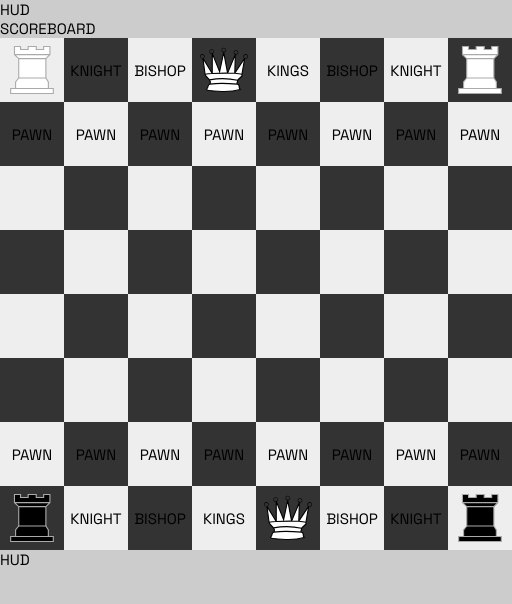
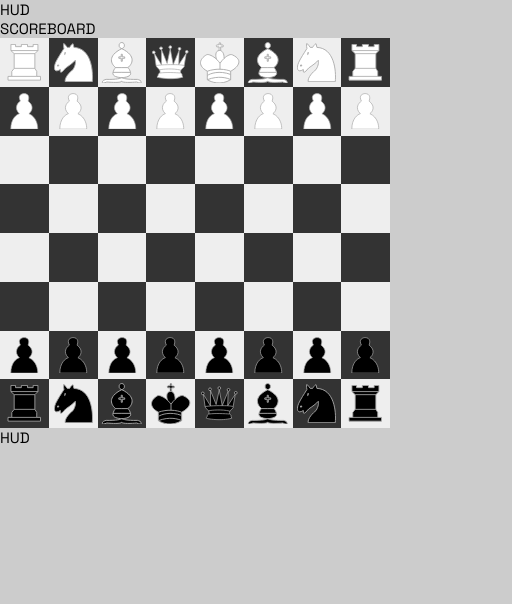
Before and after one commit to NomaanAkhtar64/chess, a React (Create React App) app: page / in a window 390 px wide. Both pictures are taken after a click on the button "Play". Shown: the top 604 px of the page, 512 px wide, since content can reach past the window. Built offline with nearby package versions, Linux system fonts and the light colour scheme.

Commit message:
Made Board Responsive

```diff
--- a/src/components/GameBoard.css
+++ b/src/components/GameBoard.css
@@ -1,8 +1,13 @@
 .square {
-  width: var(--square-size);
-  height: var(--square-size);
-  min-width: var(--square-size);
-  min-height: var(--square-size);
+  width: 12.5vw;
+  height: 12.5vw;
+  /* max-width: 12.5%;
+  max-height: 12.5%; */
+  max-width: 10vh;
+  max-height: 10vh;
+  display: flex;
+  justify-content: center;
+  align-items: center;
 }
 .game-board {
   margin-left: auto;
@@ -14,12 +19,10 @@
   width: fit-content;
   margin-left: auto;
   margin-right: auto;
+  max-height: 80vh;
 }
 .squares > .row {
   width: fit-content;
-}
-.square {
-  --square-size: 64px;
 }
 .square.black {
   background: #333;
@@ -32,9 +35,9 @@
   display: flex;
   justify-content: center;
   align-items: center;
-  width: 64px;
-  height: 64px;
-  min-width: 64px;
-  min-height: 64px;
+  width: 12.5vw;
+  height: 12.5vw;
+  max-width: 10vh;
+  max-height: 10vh;
   position: absolute;
 }
--- a/src/components/GameBoard.jsx
+++ b/src/components/GameBoard.jsx
@@ -1,45 +1,48 @@
-import React, { useEffect, useState } from 'react';
+import React, { useState } from 'react';
+import Piece from './Piece';
 import "./GameBoard.css"
-import Piece from './Piece';
 
 const GameBoard = () => {
     const [userPieces, setUserPieces] = useState([
-        { type: "king", posX: 3, posY: 0, variant: "black" },
-        { type: "queen", posX: 4, posY: 0, variant: "black" },
-        { type: "bishop", posX: 2, posY: 0, variant: "black" },
-        { type: "bishop", posX: 5, posY: 0, variant: "black" },
-        { type: "knight", posX: 1, posY: 0, variant: "black" },
-        { type: "knight", posX: 6, posY: 0, variant: "black" },
-        { type: "rook", posX: 0, posY: 0, variant: "black", },
-        { type: "rook", posX: 7, posY: 0, variant: "black" },
-        { type: "pawn", posY: 1, posX: 0, variant: "black" },
-        { type: "pawn", posY: 1, posX: 1, variant: "black" },
-        { type: "pawn", posY: 1, posX: 2, variant: "black" },
-        { type: "pawn", posY: 1, posX: 3, variant: "black" },
-        { type: "pawn", posY: 1, posX: 4, variant: "black" },
-        { type: "pawn", posY: 1, posX: 5, variant: "black" },
-        { type: "pawn", posY: 1, posX: 6, variant: "black" },
-        { type: "pawn", posY: 1, posX: 7, variant: "black" },
+        { id: "k", type: "king", posX: 3, posY: 0, variant: "black" },
+        { id: "q", type: "queen", posX: 4, posY: 0, variant: "black" },
+        { id: "b1", type: "bishop", posX: 2, posY: 0, variant: "black" },
+        { id: "b2", type: "bishop", posX: 5, posY: 0, variant: "black" },
+        { id: "k1", type: "knight", posX: 1, posY: 0, variant: "black" },
+        { id: "k2", type: "knight", posX: 6, posY: 0, variant: "black" },
+        { id: "r1", type: "rook", posX: 0, posY: 0, variant: "black", },
+        { id: "r2", type: "rook", posX: 7, posY: 0, variant: "black" },
+        { id: "p1", type: "pawn", posY: 1, posX: 0, variant: "black" },
+        { id: "p2", type: "pawn", posY: 1, posX: 1, variant: "black" },
+        { id: "p3", type: "pawn", posY: 1, posX: 2, variant: "black" },
+        { id: "p4", type: "pawn", posY: 1, posX: 3, variant: "black" },
+        { id: "p5", type: "pawn", posY: 1, posX: 4, variant: "black" },
+        { id: "p6", type: "pawn", posY: 1, posX: 5, variant: "black" },
+        { id: "p7", type: "pawn", posY: 1, posX: 6, variant: "black" },
+        { id: "p8", type: "pawn", posY: 1, posX: 7, variant: "black" },
     ]);
 
     const [opponentPieces, setOpponentPieces] = useState([
-        { type: "king", posX: 3, posY: 0, variant: "white" },
-        { type: "queen", posX: 4, posY: 0, variant: "white" },
-        { type: "bishop", posX: 2, posY: 0, variant: "white" },
-        { type: "bishop", posX: 5, posY: 0, variant: "white" },
-        { type: "knight", posX: 1, posY: 0, variant: "white" },
-        { type: "knight", posX: 6, posY: 0, variant: "white" },
-        { type: "rook", posX: 0, posY: 0, variant: "white", },
-        { type: "rook", posX: 7, posY: 0, variant: "white" },
-        { type: "pawn", posY: 1, posX: 0, variant: "white" },
-        { type: "pawn", posY: 1, posX: 1, variant: "white" },
-        { type: "pawn", posY: 1, posX: 2, variant: "white" },
-        { type: "pawn", posY: 1, posX: 3, variant: "white" },
-        { type: "pawn", posY: 1, posX: 4, variant: "white" },
-        { type: "pawn", posY: 1, posX: 5, variant: "white" },
-        { type: "pawn", posY: 1, posX: 6, variant: "white" },
-        { type: "pawn", posY: 1, posX: 7, variant: "white" },
+        { id: "k", type: "king", posX: 3, posY: 0, variant: "white" },
+        { id: "q", type: "queen", posX: 4, posY: 0, variant: "white" },
+        { id: "b1", type: "bishop", posX: 2, posY: 0, variant: "white" },
+        { id: "b2", type: "bishop", posX: 5, posY: 0, variant: "white" },
+        { id: "k1", type: "knight", posX: 1, posY: 0, variant: "white" },
+        { id: "k2", type: "knight", posX: 6, posY: 0, variant: "white" },
+        { id: "r1", type: "rook", posX: 0, posY: 0, variant: "white", },
+        { id: "r2", type: "rook", posX: 7, posY: 0, variant: "white" },
+        { id: "p1", type: "pawn", posY: 1, posX: 0, variant: "white" },
+        { id: "p2", type: "pawn", posY: 1, posX: 1, variant: "white" },
+        { id: "p3", type: "pawn", posY: 1, posX: 2, variant: "white" },
+        { id: "p4", type: "pawn", posY: 1, posX: 3, variant: "white" },
+        { id: "p5", type: "pawn", posY: 1, posX: 4, variant: "white" },
+        { id: "p6", type: "pawn", posY: 1, posX: 5, variant: "white" },
+        { id: "p7", type: "pawn", posY: 1, posX: 6, variant: "white" },
+        { id: "p8", type: "pawn", posY: 1, posX: 7, variant: "white" },
     ]);
+
+    const [moveCount, setMoveCount] = useState(1);
+    const [isUserMove, setIsUserMove] = useState(true);
     return (
         <div className="game-board">
             <div className="squares">
@@ -126,10 +129,10 @@ const GameBoard = () => {
             </div>
             <>
                 {userPieces.map((p, i) => (
-                    <Piece {...p} key={i} />
+                    <Piece isUserMove={isUserMove} {...p} key={i} />
                 ))}
                 {opponentPieces.map((o, i) => (
-                    <Piece posY={7 - o.posY} posX={7 - o.posX} variant={o.variant} type={o.type} key={i} />
+                    <Piece isUserMove={isUserMove} posY={7 - o.posY} posX={7 - o.posX} variant={o.variant} type={o.type} key={i} />
                 ))}
             </>
         </div>
--- a/src/components/Piece.jsx
+++ b/src/components/Piece.jsx
@@ -1,39 +1,59 @@
-import React, { useMemo, useState } from 'react';
+import React, { useState } from 'react';
 
 const getIcon = (type, isBlack) => {
     switch (type) {
         case "rook":
             return (
-                <svg width="48" height="48" viewBox="0 0 239 262" fill="none" xmlns="http://www.w3.org/2000/svg">
+                <svg width="75%" height="75%" viewBox="0 0 239 262" fill="none" xmlns="http://www.w3.org/2000/svg">
                     <path d="M3 232.053H29.9474V196.531L47.0957 174.483V69.1435L23.823 47.0957V3H56.8947V18.9234H98.5407V3H142.636V18.9234H183.057V3H217.354V47.0957L195.306 69.1435V174.483L208.78 196.531V232.053H235.727V259H3V232.053Z" fill={isBlack ? "black" : "#fff"} />
                     <path d="M29.9474 232.053H3V259H235.727V232.053H208.78M29.9474 232.053V196.531L47.0957 174.483M29.9474 232.053H208.78M47.0957 174.483V69.1435M47.0957 174.483H195.306M47.0957 69.1435L23.823 47.0957M47.0957 69.1435H195.306M23.823 47.0957V3H56.8947V18.9234H98.5407V3H142.636V18.9234H183.057V3H217.354V47.0957M23.823 47.0957H217.354M217.354 47.0957L195.306 69.1435M195.306 69.1435V174.483M195.306 174.483L208.78 196.531V232.053" stroke="#AAA" strokeWidth="6" />
                 </svg>
             )
 
         case "pawn":
-            return "PAWN"
+            return (
+                <svg width="75%" height="75%" viewBox="0 0 200 263" fill="none" xmlns="http://www.w3.org/2000/svg">
+                    <path d="M196.208 260H3C3 184.649 44.0566 154.541 64.5849 148.906C23.0453 108.332 52.1069 71.6226 71.8302 58.3396C50.5774 16.8 80.6855 4.80503 98.3962 4C138.97 4.96604 134.623 40.6289 127.377 58.3396C176.645 96.0151 151.931 134.415 133.415 148.906C188.479 173.057 198.22 233.031 196.208 260Z" fill={isBlack ? "black" : "white"} stroke="#AAAAAA" strokeWidth="5" />
+                </svg>
+            )
 
         case "king":
-            return "KINGS"
+            return (
+                <svg width="85%" height="85%" viewBox="0 0 261 275" fill="none" xmlns="http://www.w3.org/2000/svg">
+                    <path d="M203.124 250.124C138.452 289.645 72.8812 266.591 48.18 250.124V222.054V193.984C-30.8639 149.073 11.5024 102.665 42.566 85.0745C53.5 77 89.1544 94.4772 108.81 113.789C102.821 95.2656 98.7548 59.5038 126.775 56.1248C125.877 56.249 126.4 40.2959 126.775 32.3038H111.056C108.436 29.3097 104.768 22.6478 111.056 19.9532C117.343 17.2585 124.155 18.8304 126.775 19.9532V6.47978C127.898 4.60848 131.49 1.98866 136.88 6.47978V19.9532H152.599C154.096 21.8245 156.192 26.9144 152.599 32.3038H136.88V57.0011C146.981 60.8292 160.883 74.6073 159.335 109.117C183.843 86.3506 203.124 79.8832 214.352 85.0745C297.887 123.698 241.673 173.774 203.124 193.984V215.317V250.124Z" fill={isBlack ? "black" : "white"} />
+                    <path d="M48.18 250.124C72.8812 266.591 138.452 289.645 203.124 250.124M48.18 250.124C121.834 221.38 182.165 238.147 203.124 250.124M48.18 250.124C48.18 242.886 48.18 232.208 48.18 222.054M203.124 250.124V215.317M203.124 193.984V215.317M203.124 193.984C241.673 173.774 297.887 123.698 214.352 85.0745C203.124 79.8832 183.843 86.3506 159.335 109.117M203.124 193.984C190.261 188.291 164.66 181.314 132.389 180.646M48.18 193.984C48.18 197.005 48.18 209.103 48.18 222.054M48.18 193.984C78.374 183.397 107.384 180.128 132.389 180.646M48.18 193.984C-30.8639 149.073 11.5024 102.665 42.566 85.0745C53.5 77 89.1544 94.4772 108.81 113.789M48.18 222.054C68.39 208.206 127.673 187.472 203.124 215.317M132.389 141.214V180.646M132.389 141.214C126.814 133.41 118.534 123.343 108.81 113.789M132.389 141.214C141.55 127.673 150.656 117.18 159.335 109.117M108.81 113.789C102.821 95.2656 98.7548 59.5038 126.775 56.1248M159.335 109.117C160.883 74.6073 146.981 60.8292 136.88 57.0011M126.775 56.1248C128.519 55.9144 130.388 55.8296 132.389 55.8822C133.735 56.0285 135.258 56.3866 136.88 57.0011M126.775 56.1248C125.877 56.249 126.4 40.2959 126.775 32.3038H111.056C108.436 29.3097 104.768 22.6478 111.056 19.9532C117.343 17.2585 124.155 18.8304 126.775 19.9532V6.47978C127.898 4.60848 131.49 1.98866 136.88 6.47978V19.9532H152.599C154.096 21.8245 156.192 26.9144 152.599 32.3038H136.88V57.0011" stroke="#AAAAAA" strokeWidth="6" />
+                </svg>
+            )
 
         case "queen":
             return (
-                <svg width="48" height="48" viewBox="0 0 257 238" fill="none" xmlns="http://www.w3.org/2000/svg">
-                    <path d="M40.5854 214.374C43.9154 196.891 50.9919 193.908 54.1138 194.602C55.5013 190.786 56.8195 180.865 50.9919 171.707L31.2195 150.894L27.0569 141.528L15.6097 56.1951L65.561 137.732V30.1789L105 127.5L126.959 24.9756L147.772 135.515L189.398 35.3821L186.276 136.297L239.35 56.1951L224.78 141.528V150.894L200.846 173.789V181.073C199.111 183.154 196.683 188.774 200.846 194.602C210.836 199.597 211.252 209.864 210.211 214.374L215.415 223.74C139.447 245.593 36.4228 226.862 35.3821 223.74C34.5496 221.242 38.5041 216.455 40.5854 214.374Z" fill="white" />
-                    <path d="M54.1138 194.602C50.9919 193.908 43.9154 196.891 40.5854 214.374C38.5041 216.455 34.5496 221.242 35.3821 223.74C36.4228 226.862 139.447 245.593 215.415 223.74L210.211 214.374C211.252 209.864 210.836 199.597 200.846 194.602M54.1138 194.602C95.7398 187.941 169.279 191.827 200.846 194.602M54.1138 194.602C55.5013 190.786 56.8195 180.865 50.9919 171.707M200.846 194.602C196.683 188.774 199.111 183.154 200.846 181.073V173.789M50.9919 171.707C76.6612 166.851 142.569 160.468 200.846 173.789M50.9919 171.707L31.2195 150.894L27.0569 141.528M200.846 173.789L224.78 150.894V141.528M224.78 141.528L239.35 56.1951L186.276 136.297M224.78 141.528C216.704 139.758 203.574 137.762 186.276 136.297M27.0569 141.528C39.2427 139.862 52.3241 138.631 65.561 137.732M27.0569 141.528L15.6097 56.1951L65.561 137.732M186.276 136.297L189.398 35.3821L147.772 135.515M186.276 136.297C186.276 136.297 170.711 135.653 147.772 135.515M147.772 135.515L126.959 24.9756L105 127.5L65.561 30.1789V137.732M147.772 135.515C124.971 135.378 94.8846 135.741 65.561 137.732" stroke="black" stroke-width="6" />
-                    <path fillRule="evenodd" clipRule="evenodd" d="M12.4878 58.2764C19.3846 58.2764 24.9756 52.6854 24.9756 45.7886C24.9756 38.8918 19.3846 33.3008 12.4878 33.3008C5.59098 33.3008 0 38.8918 0 45.7886C0 52.6854 5.59098 58.2764 12.4878 58.2764ZM12.5 56C17.7467 56 22 51.7467 22 46.5C22 41.2533 17.7467 37 12.5 37C7.25329 37 3 41.2533 3 46.5C3 51.7467 7.25329 56 12.5 56Z" fill="black" />
-                    <path fillRule="evenodd" clipRule="evenodd" d="M244.488 58.9756C251.385 58.9756 256.976 53.3846 256.976 46.4878C256.976 39.591 251.385 34 244.488 34C237.591 34 232 39.591 232 46.4878C232 53.3846 237.591 58.9756 244.488 58.9756ZM244.5 55.6992C249.747 55.6992 254 51.4459 254 46.1992C254 40.9525 249.747 36.6992 244.5 36.6992C239.253 36.6992 235 40.9525 235 46.1992C235 51.4459 239.253 55.6992 244.5 55.6992Z" fill="black" />
-                    <path fillRule="evenodd" clipRule="evenodd" d="M192.488 36.9756C199.385 36.9756 204.976 31.3846 204.976 24.4878C204.976 17.591 199.385 12 192.488 12C185.591 12 180 17.591 180 24.4878C180 31.3846 185.591 36.9756 192.488 36.9756ZM192.5 33.6992C197.747 33.6992 202 29.4459 202 24.1992C202 18.9525 197.747 14.6992 192.5 14.6992C187.253 14.6992 183 18.9525 183 24.1992C183 29.4459 187.253 33.6992 192.5 33.6992Z" fill="black" />
-                    <path fillRule="evenodd" clipRule="evenodd" d="M127.488 24.9756C134.385 24.9756 139.976 19.3846 139.976 12.4878C139.976 5.59098 134.385 0 127.488 0C120.591 0 115 5.59098 115 12.4878C115 19.3846 120.591 24.9756 127.488 24.9756ZM127.5 21.6992C132.747 21.6992 137 17.4459 137 12.1992C137 6.95248 132.747 2.69919 127.5 2.69919C122.253 2.69919 118 6.95248 118 12.1992C118 17.4459 122.253 21.6992 127.5 21.6992Z" fill="black" />
-                    <path fillRule="evenodd" clipRule="evenodd" d="M62.4878 32.9756C69.3846 32.9756 74.9756 27.3846 74.9756 20.4878C74.9756 13.591 69.3846 8 62.4878 8C55.591 8 50 13.591 50 20.4878C50 27.3846 55.591 32.9756 62.4878 32.9756ZM62.5 29.6992C67.7467 29.6992 72 25.4459 72 20.1992C72 14.9525 67.7467 10.6992 62.5 10.6992C57.2533 10.6992 53 14.9525 53 20.1992C53 25.4459 57.2533 29.6992 62.5 29.6992Z" fill="black" />
+                <svg width="75%" height="75%" viewBox="0 0 257 238" fill="none" xmlns="http://www.w3.org/2000/svg">
+                    <path d="M41.9756 214.398C45.3057 196.915 52.3821 193.932 55.5041 194.626C56.8916 190.81 58.2098 180.889 52.3821 171.732L32.6098 150.919L28.4472 141.553L17 56.2195L66.9512 137.757V30.2033L106.39 127.524L128.35 25L149.163 135.54L190.789 35.4065L187.667 136.321L240.74 56.2195L226.171 141.553V150.919L202.236 173.813V181.098C200.501 183.179 198.073 188.798 202.236 194.626C212.226 199.621 212.642 209.889 211.602 214.398L216.805 223.764C140.837 245.618 37.813 226.886 36.7724 223.764C35.9399 221.267 39.8943 216.48 41.9756 214.398Z" fill={isBlack ? "black" : "white"} />
+                    <path d="M55.5041 194.626C52.3821 193.932 45.3057 196.915 41.9756 214.398C39.8943 216.48 35.9399 221.267 36.7724 223.764C37.813 226.886 140.837 245.618 216.805 223.764L211.602 214.398C212.642 209.889 212.226 199.621 202.236 194.626M55.5041 194.626C97.1301 187.966 170.669 191.851 202.236 194.626M55.5041 194.626C56.8916 190.81 58.2098 180.889 52.3821 171.732M202.236 194.626C198.073 188.798 200.501 183.179 202.236 181.098V173.813M52.3821 171.732C78.0515 166.875 143.959 160.493 202.236 173.813M52.3821 171.732L32.6098 150.919L28.4472 141.553M202.236 173.813L226.171 150.919V141.553M226.171 141.553L240.74 56.2195L187.667 136.321M226.171 141.553C218.094 139.783 204.965 137.787 187.667 136.321M28.4472 141.553C40.6329 139.886 53.7144 138.656 66.9512 137.757M28.4472 141.553L17 56.2195L66.9512 137.757M187.667 136.321L190.789 35.4065L149.163 135.54M187.667 136.321C187.667 136.321 172.101 135.678 149.163 135.54M149.163 135.54L128.35 25L106.39 127.524L66.9512 30.2033V137.757M149.163 135.54C126.361 135.403 96.2748 135.765 66.9512 137.757" stroke="#aaa" strokeWidth="5" />
+                    <circle cx="12.5" cy="49.5" r="9.5" fill={isBlack ? "black" : "white"} stroke="#aaa" strokeWidth="6" />
+                    <circle cx="63.5" cy="20.5" r="9.5" fill={isBlack ? "black" : "white"} stroke="#aaa" strokeWidth="6" />
+                    <circle cx="128.5" cy="12.5" r="9.5" fill={isBlack ? "black" : "white"} stroke="#aaa" strokeWidth="6" />
+                    <circle cx="193.5" cy="24.5" r="9.5" fill={isBlack ? "black" : "white"} stroke="#aaa" strokeWidth="6" />
+                    <circle cx="244.5" cy="45.5" r="9.5" fill={isBlack ? "black" : "white"} stroke="#aaa" strokeWidth="6" />
                 </svg>
             )
 
         case "bishop":
-            return "BISHOP";
+            return (
+                <svg width="85%" height="85%" viewBox="0 0 254 262" fill="none" xmlns="http://www.w3.org/2000/svg">
+                    <path d="M127.337 225.229C104.374 224.859 64.0482 217.674 72.0485 191.895C74.2708 183.747 80.7154 166.339 88.7157 161.894C61.703 141.542 31.6589 89.1008 127.337 42.0221C127.248 41.9781 127.158 41.9341 127.069 41.8901C127.157 41.8705 127.247 41.8499 127.337 41.8285C120.605 40.2342 108.307 33.7011 110.939 19.6672C110.571 14.8827 113.348 4.90507 127.337 3.03473C141.327 4.90507 144.104 14.8827 143.736 19.6672C146.367 33.7011 134.069 40.2342 127.337 41.8285C127.428 41.8499 127.517 41.8705 127.606 41.8901C127.516 41.9341 127.427 41.9781 127.337 42.0221C223.016 89.1008 192.972 141.542 165.959 161.894C173.959 166.339 180.404 183.747 182.626 191.895C190.626 217.674 150.301 224.859 127.337 225.229C133.634 229.674 159.292 238.119 225.961 236.341C235.22 237.822 253.073 244.119 250.406 257.453C248.184 259.305 239.295 261.008 221.516 253.008C190.775 255.601 131.782 258.342 127.337 248.563C122.893 258.342 63.9001 255.601 33.1584 253.008C15.38 261.008 6.49084 259.305 4.26853 257.453C1.60178 244.119 19.4542 237.822 28.7138 236.341C95.3826 238.119 121.041 229.674 127.337 225.229Z" fill={isBlack ? "black" : "#fff"} />
+                    <path d="M127.337 225.229C104.374 224.859 64.0482 217.674 72.0485 191.895M127.337 225.229C121.041 229.674 95.3826 238.119 28.7138 236.341C19.4542 237.822 1.60178 244.119 4.26853 257.453C6.49084 259.305 15.38 261.008 33.1584 253.008C63.9001 255.601 122.893 258.342 127.337 248.563M127.337 225.229C150.301 224.859 190.626 217.674 182.626 191.895M127.337 225.229C133.634 229.674 159.292 238.119 225.961 236.341C235.22 237.822 253.073 244.119 250.406 257.453C248.184 259.305 239.295 261.008 221.516 253.008C190.775 255.601 131.782 258.342 127.337 248.563M72.0485 191.895C74.2708 183.747 80.7154 166.339 88.7157 161.894M72.0485 191.895H127.606M88.7157 161.894C61.6778 141.523 31.6027 89.0028 127.606 41.8901C120.939 40.4086 108.272 33.8899 110.939 19.6672C110.568 14.8522 113.383 4.77784 127.606 3M88.7157 161.894H127.606M127.337 248.563V246.341M182.626 191.895C180.404 183.747 173.959 166.339 165.959 161.894M182.626 191.895H127.069M165.959 161.894C192.997 141.523 223.072 89.0028 127.069 41.8901C133.736 40.4086 146.403 33.8899 143.736 19.6672C144.106 14.8522 141.291 4.77784 127.069 3M165.959 161.894H127.069M108.716 94.114H124.004V77.4468H130.671L130.671 94.114H145.958V103.003H130.671L130.671 121.893H124.004V103.003H108.716V94.114Z" stroke="#AAAAAA" strokeWidth="6" />
+                </svg>
+            );
 
         case "knight":
-            return "KNIGHT"
+            return (
+                <svg width="80%" height="80%" viewBox="0 0 259 261" fill="none" xmlns="http://www.w3.org/2000/svg">
+                    <path d="M126.502 177.471C144.875 147.156 144.109 123.502 141.43 115.464C133.162 128.325 95.1155 155.271 77.1256 167.137L58.7529 187.806C49.5666 197.911 43.4424 195.844 41.5286 193.547V177.471C-1.64715 203.193 -0.958173 166.754 4.78328 145.319C6.62055 130.621 34.6388 84.8426 48.4183 63.7906L65.6427 36.2316L63.3461 24.7487V5.22776C63.3461 -3.95857 79.4222 17.4762 87.4602 29.3419H103.536C117.316 7.29468 124.588 4.07947 126.502 5.22776L132.244 29.3419C247.991 33.935 262.383 184.361 255.111 259H73.6807C69.0875 229.604 106.981 192.399 126.502 177.471Z" fill={isBlack ? "black" : "#fff"} />
+                    <path d="M74.2635 61.494C72.6042 63.3489 69.5068 69.161 70.3918 77.5701C72.512 77.364 76.2547 73.8602 74.2635 61.494Z" fill={isBlack ? "black" : "#fff"} />
+                    <path d="M26.6008 146.468V151.061M26.6008 146.468L32.3422 151.061M26.6008 146.468L19.711 151.061M26.6008 151.061V155.654M26.6008 151.061H31.1939L26.6008 155.654M26.6008 151.061H20.8593L26.6008 155.654M141.43 115.464C144.109 123.502 144.875 147.156 126.502 177.471C106.981 192.399 69.0875 229.604 73.6807 259H255.111C262.383 184.361 247.991 33.935 132.244 29.3419L126.502 5.22776C124.588 4.07947 117.316 7.29468 103.536 29.3419H87.4602C79.4222 17.4762 63.3461 -3.95857 63.3461 5.22776V24.7487L65.6427 36.2316L48.4183 63.7906C34.6388 84.8426 6.62055 130.621 4.78328 145.319C-0.958173 166.754 -1.64715 203.193 41.5286 177.471V193.547C43.4424 195.844 49.5666 197.911 58.7529 187.806L77.1256 167.137C95.1155 155.271 133.162 128.325 141.43 115.464ZM74.2635 61.494C72.6042 63.3489 69.5068 69.161 70.3918 77.5701C72.512 77.364 76.2547 73.8602 74.2635 61.494Z" stroke="#AAAAAA" strokeWidth="6" />
+                </svg>
+            )
 
         default:
             return null
@@ -60,10 +80,19 @@ const getIcon = (type, isBlack) => {
 
 // }
 
-const Piece = ({ type, posX, posY, onGetAllowed, variant }) => {
+const Piece = ({ type, posX, posY, onGetAllowed, isUserMove, variant }) => {
     const [isFocused, setIsFocused] = useState(false);
-    // const allowedMoves = useMemo(onGetAllowed(posX, posY), [posX, posY, onGetAllowed]);
+    const [isDragged, setIsDragged] = useState(false);
+    const dragStart = () => {
+        setIsDragged(true)
+    };
 
+    const dragEnd = () => {
+        setIsDragged(false)
+    };
+
+    const dragMove = (e) => {
+    }
     return (
         <>
             {/* {isFocused &&
@@ -73,7 +102,7 @@ const Piece = ({ type, posX, posY, onGetAllowed, variant }) => {
                     ))}
                 </>
             } */}
-            <div className="piece" style={{ left: posX * 64 + 'px', bottom: posY * 64 + 'px' }}>
+            <div onMouseDown={dragStart} onMouseMove={dragMove} onMouseUp={dragEnd} className="piece" style={{ left: posX * 12.5 + '%', bottom: posY * 12.5 + '%' }}>
                 {getIcon(type, variant === "black")}
             </div>
         </>
--- a/src/components/PlaySurface.jsx
+++ b/src/components/PlaySurface.jsx
@@ -4,7 +4,7 @@ import ScoreBoard from "./ScoreBoard";
 import GameBoard from "./GameBoard";
 const PlaySurface = () => {
   return (
-    <div className="container" style={{ width: "100vw", height: "100vh" }}>
+    <div className="container" style={{ width: "100vw", height: "100vh", maxHeight: "100vh" }}>
       <div className="container" style={{ width: "100vw" }}>
         <HUD />
         <ScoreBoard className="m-auto" />
```
